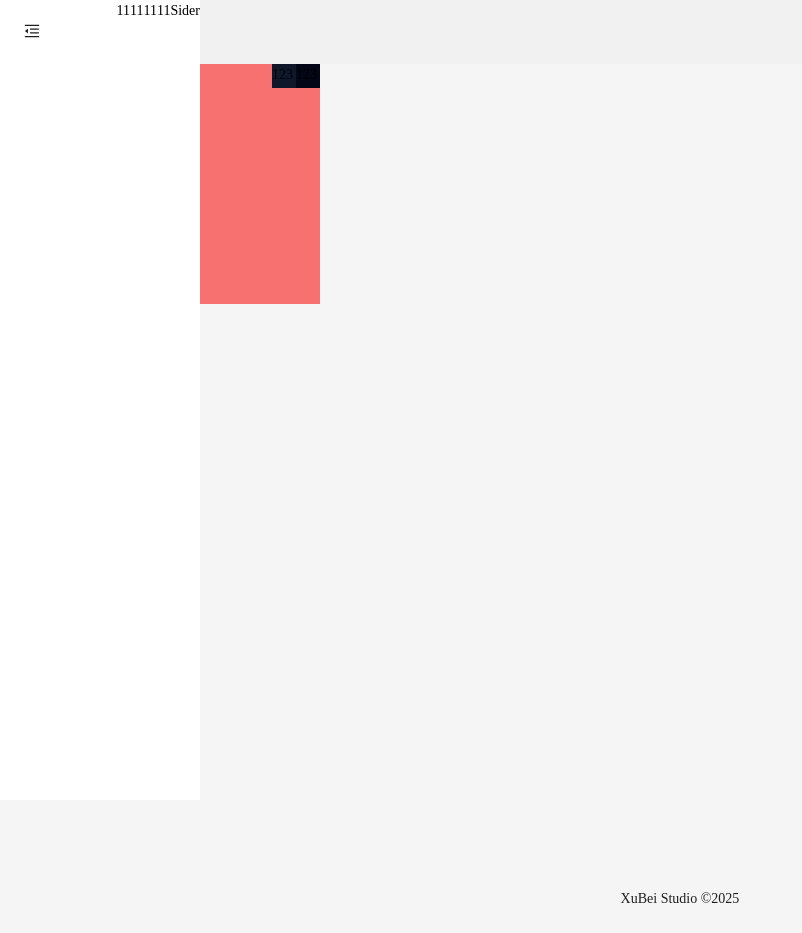
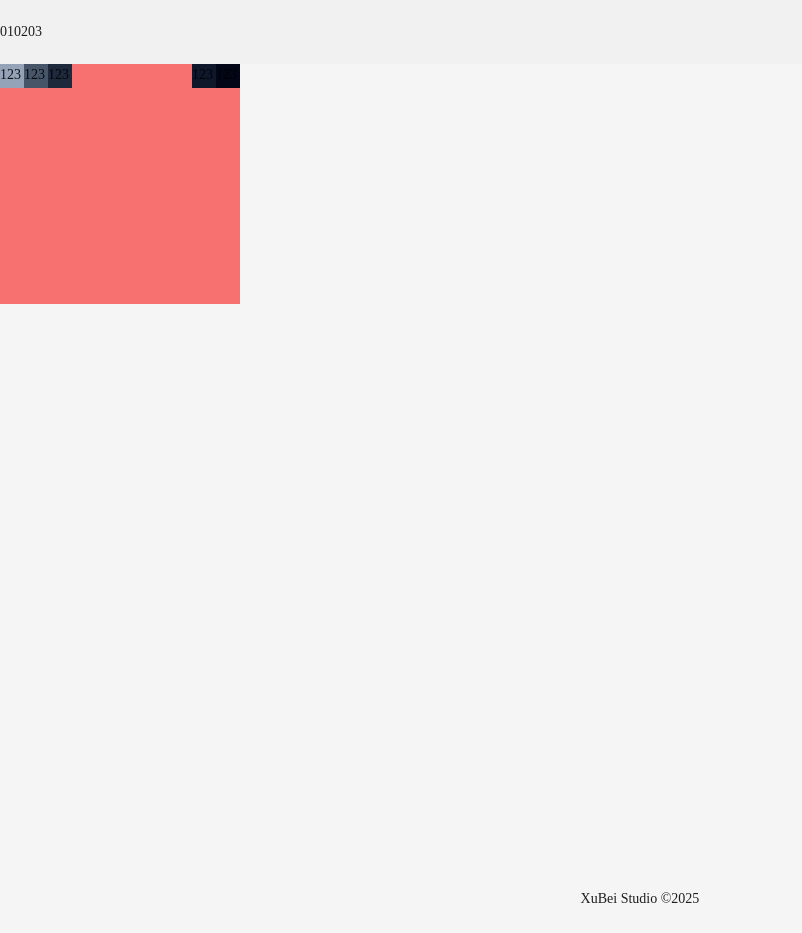
Before and after one commit to Mr-qing233/power-view-frontend, a Next.js app: page / in a window 1280 px wide. Shown: the whole page, without its empty margins (0-802 px from the left). Built offline with nearby package versions, Linux system fonts and the light colour scheme; what @ant-design/nextjs-registry would draw is missing.

Commit message:
feat: 调整文件结构, 暂时取消sider设计

```diff
--- a/next.config.ts
+++ b/next.config.ts
@@ -1,5 +1,5 @@
+import bundleAnalyzer from '@next/bundle-analyzer';
 import type { NextConfig } from 'next';
-import bundleAnalyzer from '@next/bundle-analyzer';
 
 const withBundleAnalyzer = bundleAnalyzer({
   enabled: process.env.ANALYZE === 'true', //当环境变量ANALYZE为true时开启
@@ -8,7 +8,7 @@ const withBundleAnalyzer = bundleAnalyzer({
 const nextConfig: NextConfig = {
   /* config options here */
   sassOptions: {
-    additionalData: '@import "@/styles/index.scss";',
+    additionalData: '@use "@/styles/globals.scss" as *;',
   },
   compiler: {
     styledComponents: true,
--- a/src/app/(main)/layout.tsx
+++ b/src/app/(main)/layout.tsx
@@ -5,6 +5,7 @@ import { Content, Footer } from 'antd/es/layout/layout';
 
 import HeaderBar from '@/sectors/Header';
 import SiderBar from '@/sectors/SiderBar';
+import styles from '@/styles/index.module.scss';
 
 const RootLayout = ({ children }: React.PropsWithChildren) => {
   return (
@@ -13,11 +14,16 @@ const RootLayout = ({ children }: React.PropsWithChildren) => {
         minHeight: '100vh',
       }}
     >
-      <div className="hidden lg:block">
+      {/* 隐藏sider, 当前阶段不考虑使用 */}
+      {/* <div className="hidden lg:block"> */}
+      <div className="hidden">
         <SiderBar />
       </div>
-      <Layout className="ml-0 lg:ml-20 min-h-100">
-        <HeaderBar />
+      {/* <Layout className="ml-0 lg:ml-20 min-h-100 "> */}
+      <Layout className="min-h-100 ">
+        <div className={styles.header}>
+          <HeaderBar />
+        </div>
         <Layout>
           <Content className="h-100vh">{children}</Content>
           <Footer className="text-center">XuBei Studio ©2025</Footer>
--- a/src/sectors/Header.tsx
+++ b/src/sectors/Header.tsx
@@ -1,9 +1,11 @@
 import { Header } from 'antd/es/layout/layout';
+
+import '@/styles/header.module.scss';
 
 const HeaderBar: React.FC = () => {
   return (
-    <Header className="h-16 fixed top-0 right-0 left-0 z-10">
-      <div className="flex">
+    <Header className="">
+      <div className="flex ">
         <div className="w-14 flex-none ">01</div>
         <div className="w-64 flex-1 ">02</div>
         <div className="w-32 flex-1 ">03</div>
--- a/src/sectors/SiderBar.tsx
+++ b/src/sectors/SiderBar.tsx
@@ -21,7 +21,7 @@ const SiderBar: React.FC = () => {
         zIndex: '100',
       }}
     >
-      <div className="flex flex-col h-100vh text-center">
+      <div className="flex h-100vh text-center" style={{ flexDirection: 'column' }}>
         <div className="h-10 bg-slate-500 w-10" />
         <div className="">
           <Button
@@ -36,7 +36,7 @@ const SiderBar: React.FC = () => {
           />
         </div>
         <div className="grow"></div>
-        <div className="h-10 flex flex-col items-center">
+        <div className="h-10 flex flex-col items-center" style={{ flexDirection: 'column' }}>
           <div className="">11</div>
           <div className="">11</div>
           <div className="">11</div>
--- /dev/null
+++ b/src/styles/globals.scss
@@ -0,0 +1,6 @@
+$sider-width: 20rem;
+$header-heigh: 4rem;
+
+@function px2rem($px) {
+  @return ($px / 16) * 1rem;
+}
--- /dev/null
+++ b/src/styles/header.module.scss
@@ -0,0 +1,3 @@
+.header {
+  background-color: black;
+}
--- /dev/null
+++ b/src/styles/index.module.scss
@@ -0,0 +1,7 @@
+.header {
+  position: sticky;
+  height: $header-heigh;
+  z-index: 10;
+  width: 100%;
+  inset: 0 0 auto 0;
+}
```
Also changed, not shown: src/styles/sider.css (deleted), 1 other file (tests, documents, lock files or other folders).
